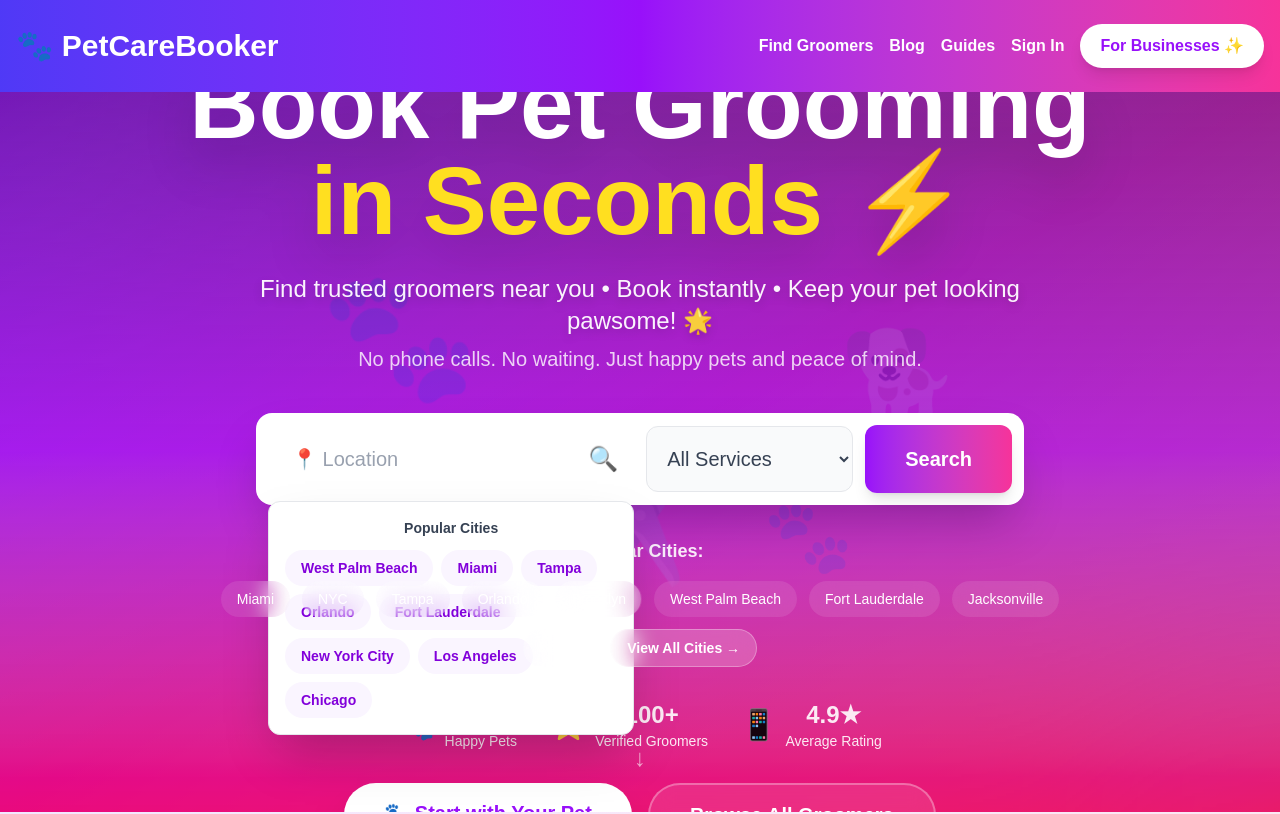
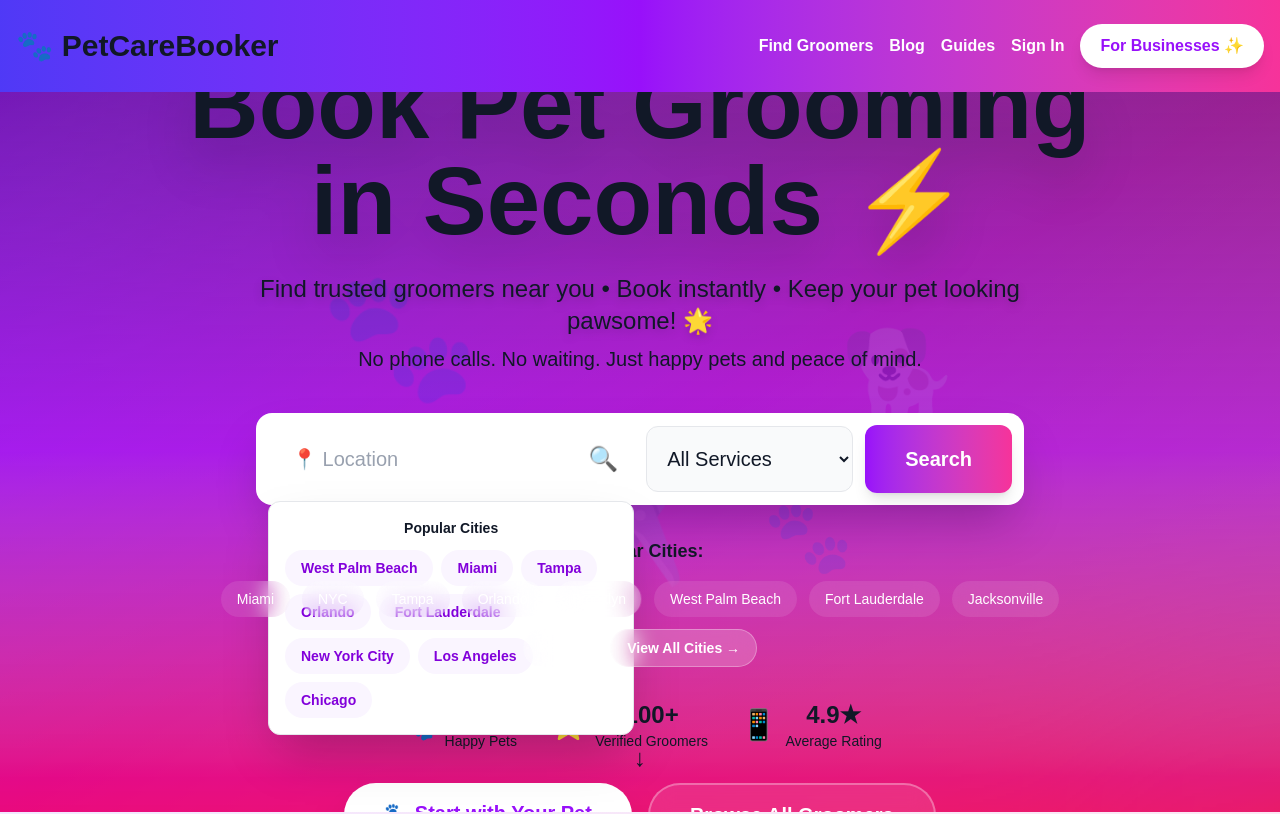
Before and after one commit to hammad0025/petcarebooker, a Next.js app in the folder frontend/: page / in a window 1280 px wide. Shown: the top 814 px of the page. Built offline with nearby package versions, Linux system fonts and the light colour scheme.

Commit message:
Force dark readable text on all pages like contact form

```diff
--- a/frontend/app/globals.css
+++ b/frontend/app/globals.css
@@ -14,15 +14,41 @@
 
 @media (prefers-color-scheme: dark) {
   :root:not(.blog-page) {
-    --background: #0a0a0a;
-    --foreground: #ededed;
+    --background: #ffffff; /* Keep white background even in dark mode */
+    --foreground: #111827; /* Force dark text */
   }
 }
 
 body {
-  background: var(--background);
-  color: var(--foreground);
+  background: #ffffff !important; /* Always white background */
+  color: #111827 !important; /* Force dark text */
   font-family: Arial, Helvetica, sans-serif;
+}
+
+/* Force dark text on content areas - but respect explicit white text classes */
+body:not([class*="bg-gradient"]) p,
+body:not([class*="bg-gradient"]) h1,
+body:not([class*="bg-gradient"]) h2,
+body:not([class*="bg-gradient"]) h3,
+body:not([class*="bg-gradient"]) h4,
+body:not([class*="bg-gradient"]) h5,
+body:not([class*="bg-gradient"]) h6,
+body:not([class*="bg-gradient"]) span:not(.text-white),
+body:not([class*="bg-gradient"]) div:not(.text-white),
+body:not([class*="bg-gradient"]) li,
+body:not([class*="bg-gradient"]) label,
+body:not([class*="bg-gradient"]) input:not([class*="text-white"]),
+body:not([class*="bg-gradient"]) textarea:not([class*="text-white"]),
+body:not([class*="bg-gradient"]) select:not([class*="text-white"]) {
+  color: #111827 !important;
+}
+
+/* Explicit white text classes override */
+.text-white,
+[class*="text-white"],
+nav [class*="text-white"],
+.bg-gradient [class*="text-white"] {
+  color: white !important;
 }
 
 /* Blog page overrides */
```
